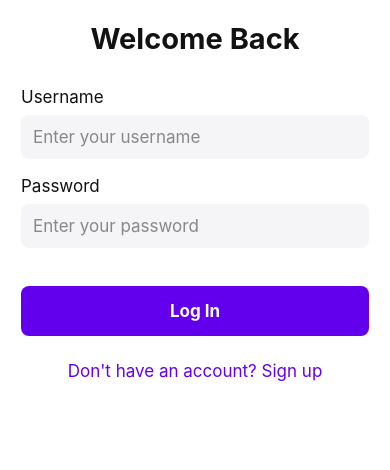
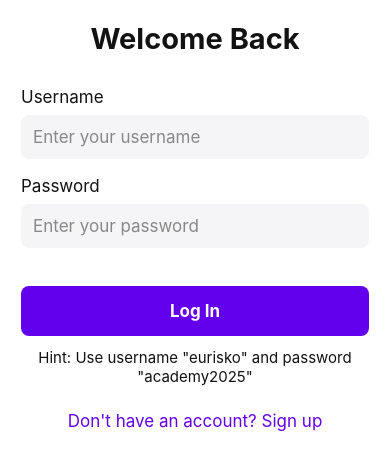
Before and after one commit to yorgo-s/Eurisko-ReactNative1, a React Native app: screen /Login in a window 390 px wide. Shown: the top 470 px of the page. Built offline with nearby package versions, Linux system fonts and the light colour scheme.

Commit message:
progress gd

```diff
--- a/src/context/AuthContext.tsx
+++ b/src/context/AuthContext.tsx
@@ -56,6 +56,7 @@ export const AuthProvider: React.FC<{children: React.ReactNode}> = ({
     try {
       await AsyncStorage.removeItem('@auth_status');
       setIsLoggedIn(false);
+      console.log('User logged out successfully');
     } catch (error) {
       console.error('Error removing login status:', error);
     }
--- a/src/screens/auth/LoginScreen.tsx
+++ b/src/screens/auth/LoginScreen.tsx
@@ -55,6 +55,7 @@ const LoginScreen = () => {
   });
 
   const onSubmit = async (data: LoginFormData) => {
+    console.log('Attempting login with:', data.username, data.password);
     setIsLoading(true);
     const success = await login(data.username, data.password);
     setIsLoading(false);
@@ -62,9 +63,11 @@ const LoginScreen = () => {
     if (!success) {
       Alert.alert(
         'Login Failed',
-        'Invalid username or password. Please try again.',
+        'Invalid username or password. Remember to use:\nUsername: eurisko\nPassword: academy2025',
         [{text: 'OK'}],
       );
+    } else {
+      console.log('Login successful!');
     }
   };
 
@@ -122,6 +125,12 @@ const LoginScreen = () => {
     linkText: {
       color: colors.primary,
       fontSize: normalize(16),
+    },
+    helpText: {
+      marginTop: normalize(12),
+      color: colors.text,
+      textAlign: 'center',
+      fontSize: normalize(14),
     },
   });
 
@@ -191,6 +200,10 @@ const LoginScreen = () => {
           </Text>
         </TouchableOpacity>
 
+        <Text style={dynamicStyles.helpText}>
+          Hint: Use username "eurisko" and password "academy2025"
+        </Text>
+
         <View style={dynamicStyles.linkContainer}>
           <TouchableOpacity
             onPress={() => navigation.navigate('SignUp')}
--- a/src/screens/products/ProductsScreen.tsx
+++ b/src/screens/products/ProductsScreen.tsx
@@ -49,6 +49,7 @@ const ProductsScreen = () => {
         // In a real app, we'd fetch from an API
         // For this assignment, we'll use the static data from the root Products.json file
         const productsJson = require('../../../Products.json');
+        console.log('Products loaded:', productsJson.data.length);
         setProducts(productsJson.data);
         setIsLoading(false);
       } catch (error) {
@@ -62,6 +63,11 @@ const ProductsScreen = () => {
 
   const handleProductPress = (product: Product) => {
     navigation.navigate('ProductDetails', product);
+  };
+
+  const handleLogout = () => {
+    // Call the logout function from AuthContext
+    logout();
   };
 
   const dynamicStyles = StyleSheet.create({
@@ -144,7 +150,7 @@ const ProductsScreen = () => {
           </TouchableOpacity>
           <TouchableOpacity
             style={dynamicStyles.iconButton}
-            onPress={logout}
+            onPress={handleLogout}
             testID="logout-button">
             <Text style={{color: colors.text}}>🚪</Text>
           </TouchableOpacity>
```
